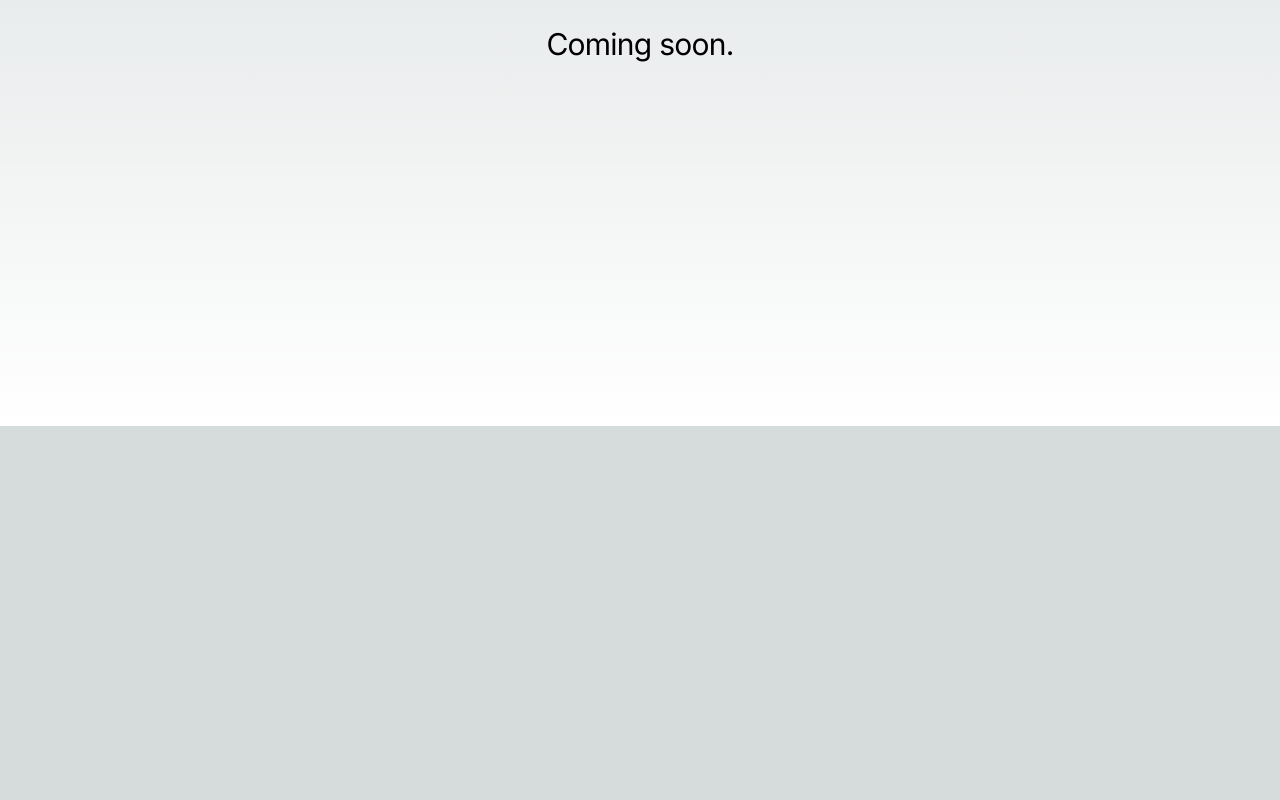
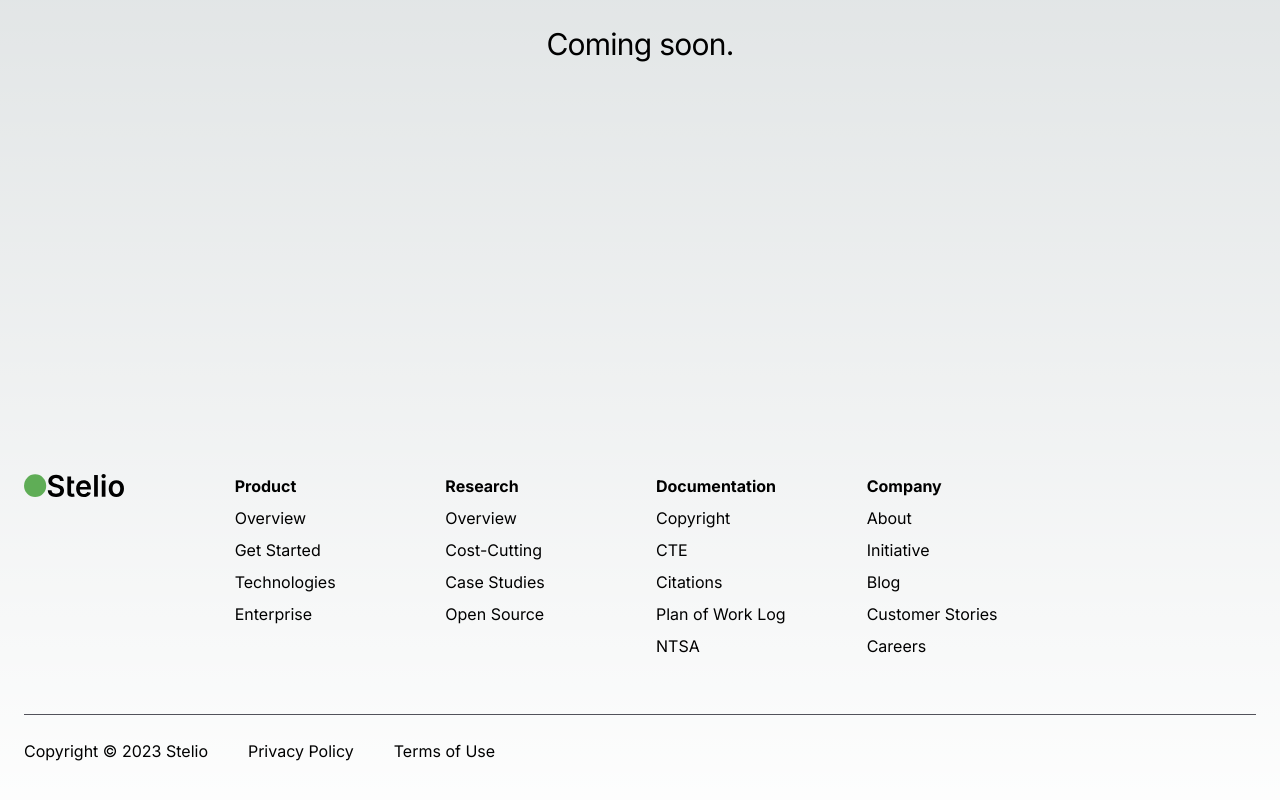
Before and after one commit to degstn/anole, a Next.js app in the folder frontend/: page / in a window 1280 px wide. Shown: the part 374-1174 px from the top of the page. Before the commit the page ends 800 px from the top, so only its background shows below. Built offline with nearby package versions, Linux system fonts and the light colour scheme.

Commit message:
added footer

```diff
--- /dev/null
+++ b/frontend/src/app/components/Footer.js
@@ -0,0 +1,241 @@
+import Link from 'next/link';
+import Image from 'next/image';
+
+export default function Footer() {
+  return (
+    <footer className="mx-auto max-w-[1920px] px-6 bg-zinc-900 bg-opacity-0">
+      <div className="grid grid-cols-1 gap-8 py-12 text-black transition-colors duration-150 border-b lg:grid-cols-12 border-zinc-600 bg-zinc-900 bg-opacity-0">
+        <div className="col-span-1 lg:col-span-2">
+          <Link
+            href="/"
+            className="flex items-center flex-initial font-bold md:mr-25"
+          >
+             <span className="mr-900 bg-opacity-0">
+            <picture>
+        <source srcSet="/steliologov1sd.svg" media="(prefers-color-scheme: dark)" />
+        <Image
+            src="/steliologov1s.svg"
+            alt="My image"
+            width={100}
+            height={100}
+        />
+      </picture>
+            </span>
+
+          </Link>
+        </div>
+        <div className="col-span-1 lg:col-span-2">
+          <ul className="flex flex-col flex-initial md:flex-1">
+          <li className="py-3 md:py-0 md:pb-2">
+              <p className="font-bold text-black">
+                Product
+              </p>
+            </li>
+            <li className="py-3 md:py-0 md:pb-2">
+              <Link
+                href="/"
+                className="text-black transition duration-150 ease-in-out hover:text-gray-800"
+              >
+                Overview
+              </Link>
+            </li>
+            <li className="py-3 md:py-0 md:pb-2">
+              <Link
+                href="/"
+                className="text-black transition duration-150 ease-in-out hover:text-gray-800"
+              >
+                Get Started
+              </Link>
+            </li>
+            <li className="py-3 md:py-0 md:pb-2">
+              <Link
+                href="/"
+                className="text-black transition duration-150 ease-in-out hover:text-gray-800"
+              >
+                Technologies
+              </Link>
+            </li>
+            <li className="py-3 md:py-0 md:pb-2">
+              <Link
+                href="/"
+                className="text-black transition duration-150 ease-in-out hover:text-gray-800"
+              >
+                Enterprise
+              </Link>
+            </li>
+          </ul>
+        </div>
+        <div className="col-span-1 lg:col-span-2">
+          <ul className="flex flex-col flex-initial md:flex-1">
+          <li className="py-3 md:py-0 md:pb-2">
+              <p className="font-bold text-black">
+                Research
+              </p>
+            </li>
+            <li className="py-3 md:py-0 md:pb-2">
+              <Link
+                href="/"
+                className="text-black transition duration-150 ease-in-out hover:text-gray-800"
+              >
+                Overview
+              </Link>
+            </li>
+            <li className="py-3 md:py-0 md:pb-2">
+              <Link
+                href="/"
+                className="text-black transition duration-150 ease-in-out hover:text-gray-800"
+              >
+                Cost-Cutting
+              </Link>
+            </li>
+            <li className="py-3 md:py-0 md:pb-2">
+              <Link
+                href="/"
+                className="text-black transition duration-150 ease-in-out hover:text-gray-800"
+              >
+                Case Studies
+              </Link>
+            </li>
+            <li className="py-3 md:py-0 md:pb-2">
+              <Link
+                href="/"
+                className="text-black transition duration-150 ease-in-out hover:text-gray-800"
+              >
+                Open Source
+              </Link>
+            </li>
+          </ul>
+        </div>
+        <div className="col-span-1 lg:col-span-2">
+          <ul className="flex flex-col flex-initial md:flex-1">
+          <li className="py-3 md:py-0 md:pb-2">
+              <p className="font-bold text-black">
+                Documentation
+              </p>
+            </li>
+            <li className="py-3 md:py-0 md:pb-2">
+              <Link
+                href="/"
+                className="text-black transition duration-150 ease-in-out hover:text-gray-800"
+              >
+                Copyright
+              </Link>
+            </li>
+            <li className="py-3 md:py-0 md:pb-2">
+              <Link
+                href="/"
+                className="text-black transition duration-150 ease-in-out hover:text-gray-800"
+              >
+                CTE
+              </Link>
+            </li>
+            <li className="py-3 md:py-0 md:pb-2">
+              <Link
+                href="/"
+                className="text-black transition duration-150 ease-in-out hover:text-gray-800"
+              >
+                Citations
+              </Link>
+            </li>
+            <li className="py-3 md:py-0 md:pb-2">
+              <Link
+                href="/"
+                className="text-black transition duration-150 ease-in-out hover:text-gray-800"
+              >
+                Plan of Work Log
+              </Link>
+            </li>
+            <li className="py-3 md:py-0 md:pb-2">
+              <Link
+                href="/"
+                className="text-black transition duration-150 ease-in-out hover:text-gray-800"
+              >
+                NTSA
+              </Link>
+            </li>
+          </ul>
+        </div>
+        <div className="col-span-1 lg:col-span-2">
+          <ul className="flex flex-col flex-initial md:flex-1">
+          <li className="py-3 md:py-0 md:pb-2">
+              <p className="font-bold text-black">
+                Company
+              </p>
+            </li>
+            <li className="py-3 md:py-0 md:pb-2">
+              <Link
+                href="/"
+                className="text-black transition duration-150 ease-in-out hover:text-gray-800"
+              >
+                About
+              </Link>
+            </li>
+            <li className="py-3 md:py-0 md:pb-2">
+              <Link
+                href="/"
+                className="text-black transition duration-150 ease-in-out hover:text-gray-800"
+              >
+                Initiative
+              </Link>
+            </li>
+            <li className="py-3 md:py-0 md:pb-2">
+              <Link
+                href="/"
+                className="text-black transition duration-150 ease-in-out hover:text-gray-800"
+              >
+                Blog
+              </Link>
+            </li>
+            <li className="py-3 md:py-0 md:pb-2">
+              <Link
+                href="/"
+                className="text-black transition duration-150 ease-in-out hover:text-gray-800"
+              >
+                Customer Stories
+              </Link>
+            </li>
+            <li className="py-3 md:py-0 md:pb-2">
+              <Link
+                href="/"
+                className="text-black transition duration-150 ease-in-out hover:text-gray-800"
+              >
+                Careers
+              </Link>
+            </li>
+          </ul>
+        </div>
+      </div>
+      <div className="flex flex-col items-center justify-start py-2 pb-20 space-y-4 md:flex-row bg-zinc-900 bg-opacity-0">
+        <div>
+          <span>
+            Copyright &copy; {new Date().getFullYear()} Stelio
+          </span>
+        </div>
+        <div className="col-span-1 lg:col-span-2">
+          <ul className="flex flex-col flex-initial md:flex-1">
+            <li className="py-3 md:py-0 md:pb-4 px-10">
+              <Link
+                href="/"
+                className="text-black transition duration-150 ease-in-out hover:text-gray-800"
+              >
+                Privacy Policy
+              </Link>
+            </li>
+          </ul>
+        </div>
+      <div className="col-span-1 lg:col-span-2">
+          <ul className="flex flex-col flex-initial md:flex-1">
+            <li className="py-3 md:py-0 md:pb-4 px-0">
+              <Link
+                href="/"
+                className="text-black transition duration-150 ease-in-out hover:text-gray-800"
+              >
+                Terms of Use
+              </Link>
+            </li>
+          </ul>
+        </div>
+      </div>
+    </footer>
+  );
+}
--- a/frontend/src/app/layout.tsx
+++ b/frontend/src/app/layout.tsx
@@ -1,6 +1,8 @@
 import type { Metadata } from 'next'
 import { Inter } from 'next/font/google'
 import './globals.css'
+// import Navbar from "./components/Navbar"
+import Footer from "./components/Footer"
 
 const inter = Inter({ subsets: ['latin'] })
 
@@ -16,7 +18,11 @@ export default function RootLayout({
 }) {
   return (
     <html lang="en">
-      <body className={inter.className}>{children}</body>
+      <body className={inter.className}>
+          {/* <Navbar /> */}
+          {children}
+          <Footer />
+      </body>
     </html>
   )
 }
```
Also changed, not shown: frontend/src/app/components/Navbar.js (added).
